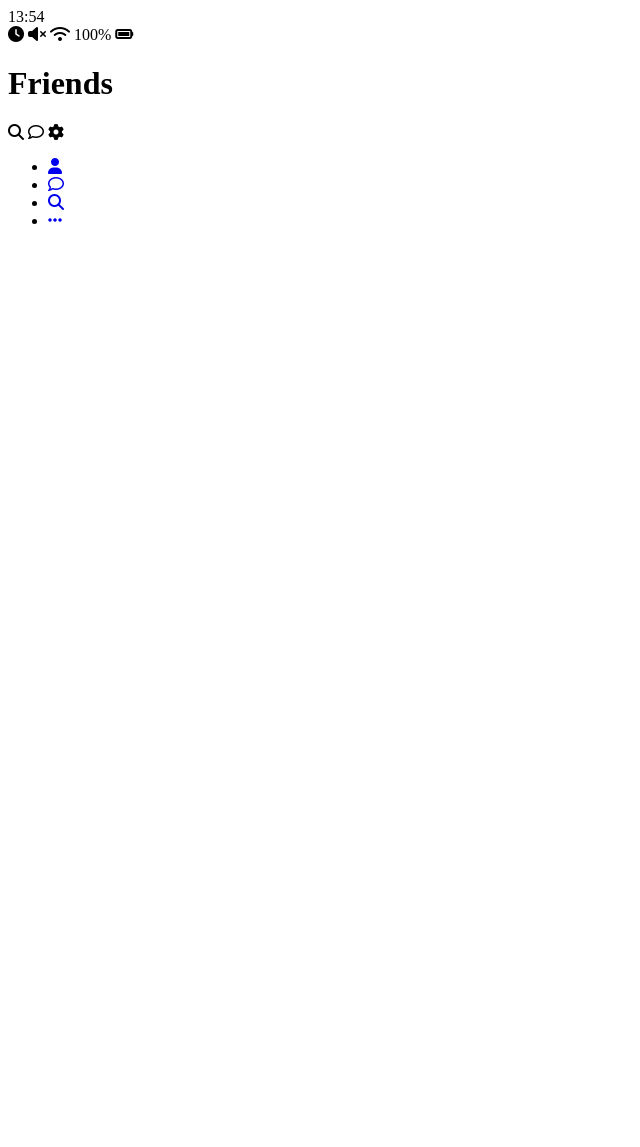
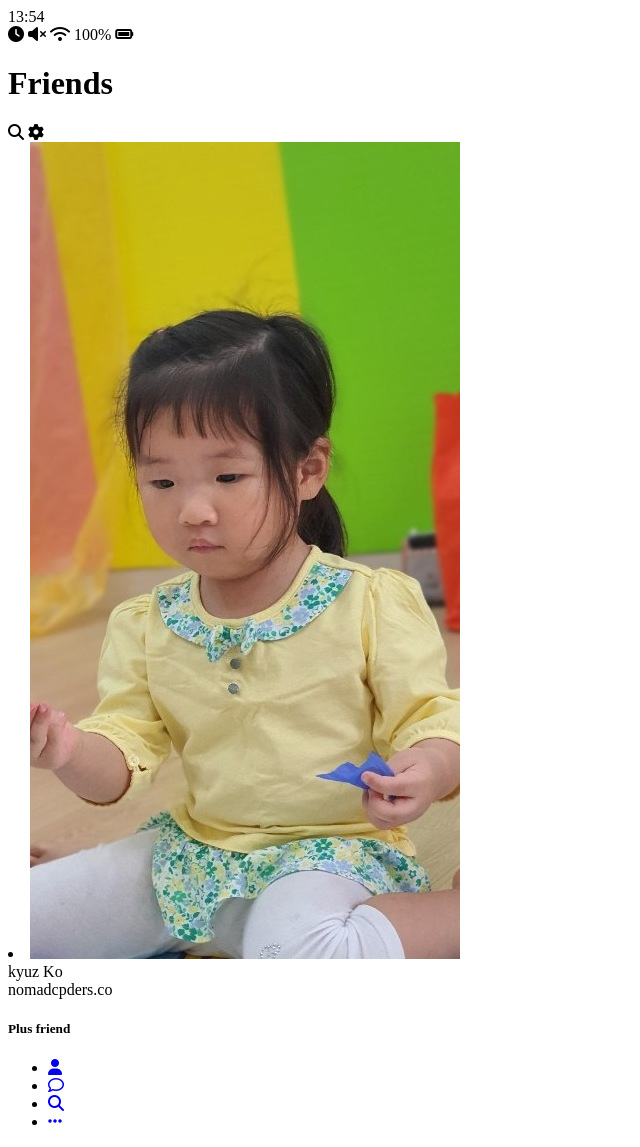
Before and after one commit to kyuz118/kakao-clone-v2-kyuz, a plain HTML site: page friend.html in a window 1280 px wide. Shown: the whole page, without its empty margins (0-640 px from the left). Before the commit the page ends 800 px from the top, so only its background shows below. Drawn offline with Linux system fonts and the light colour scheme.

Commit message:
2020-07-16
study

```diff
--- a/friend.html
+++ b/friend.html
@@ -5,8 +5,7 @@
     <meta name="viewport" content="width=device-width, initial-scale=1.0" />
     <script
       src="https://kit.fontawesome.com/5763644a23.js"
-      crossorigin="anonymous"
-    ></script>
+      crossorigin="anonymous"></script>
     <title>Friends : Kakao Clone</title>
   </head>
   <body>
@@ -38,14 +37,32 @@
             <i class="fas fa-search"></i>
         </span>
         <span class="header__icon">
-            <i class="far fa-comment"></i>
-        </span>
-        <span class="header__icon">
             <i class="fas fa-cog"></i>
         </span>
       </div>
 
     </header>
+
+    <main class="friends">
+      <header class="friends__header">
+        <li class="friends__friend friend friend--lg">
+          <img src="images/avatar.jpg" class="g-avatar friend__avatar">
+          <div class="friends_-content">
+            <span class="friend__name">kyuz Ko</span>
+            <div class="pans friend__status">
+              nomadcpders.co
+            </div>
+          </div>
+        </li>
+      </header>
+      <div class="friends__plus">
+        <h5 class="friends__plus-title">Plus friend</h5>
+
+
+      </div>
+      <ul class="friends__list">
+      </ul>
+    </main>
 
     <nav class=""nav">
         <ul class="nav__list">
```
Also changed, not shown: find.html (+2 -3 lines), index.html (+20 -0 lines), more.html (+1 -1 lines), images/avatar.jpg (added).
